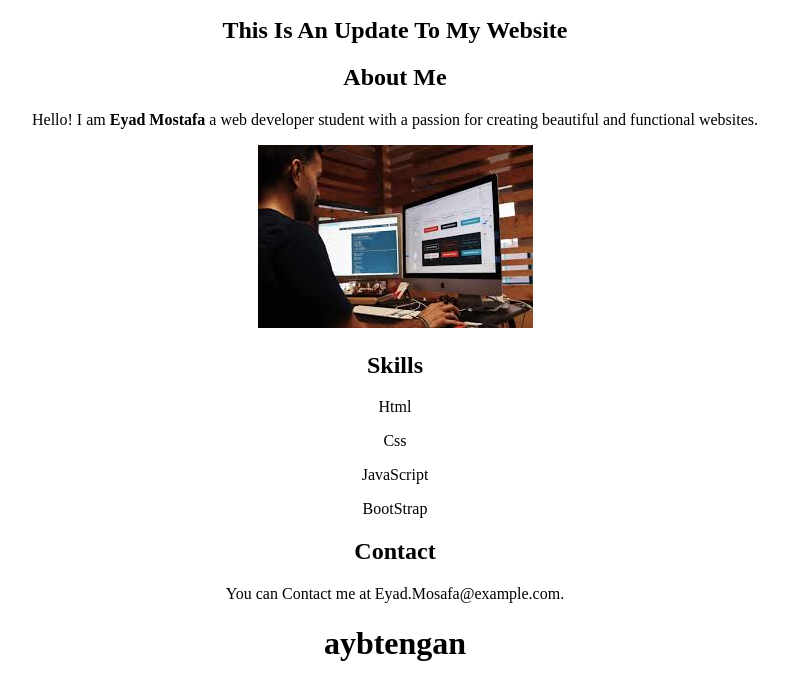
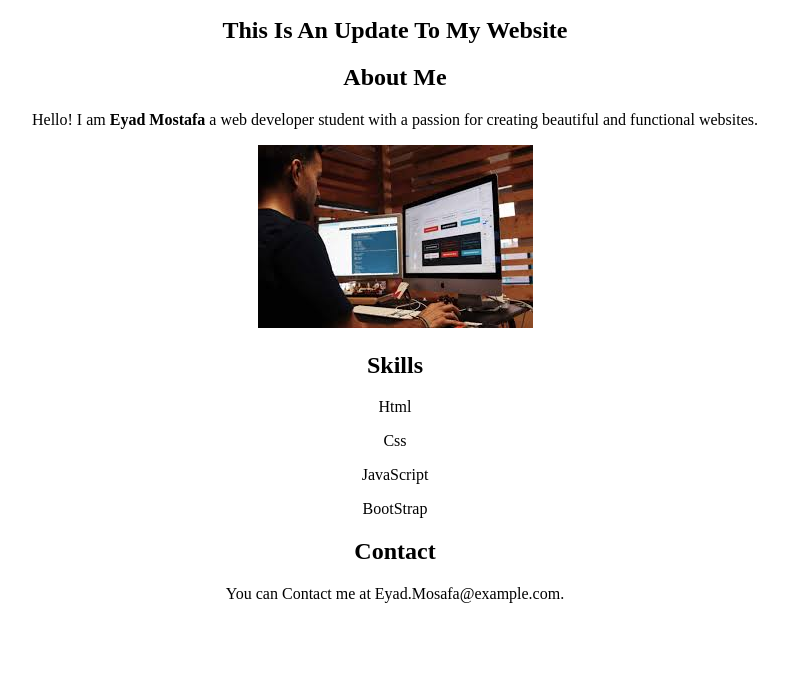
Before and after one commit to eyad15052014/1.1-personal-Portfolio-P, a plain HTML site: page index.html in a window 1280 px wide. Shown: the part 101-800 px from the top of the page, without its empty margins (245-1033 px from the left). Drawn offline with Linux system fonts and the light colour scheme.

Commit message:
new commit

```diff
--- a/index.html
+++ b/index.html
@@ -23,7 +23,6 @@
       <p>BootStrap</p>
       <h2>Contact</h2>
       <p>You can Contact me at Eyad.Mosafa@example.com.</p>
-      <h1>aybtengan</h1>
     </center>
   </body>
 </html>
```
